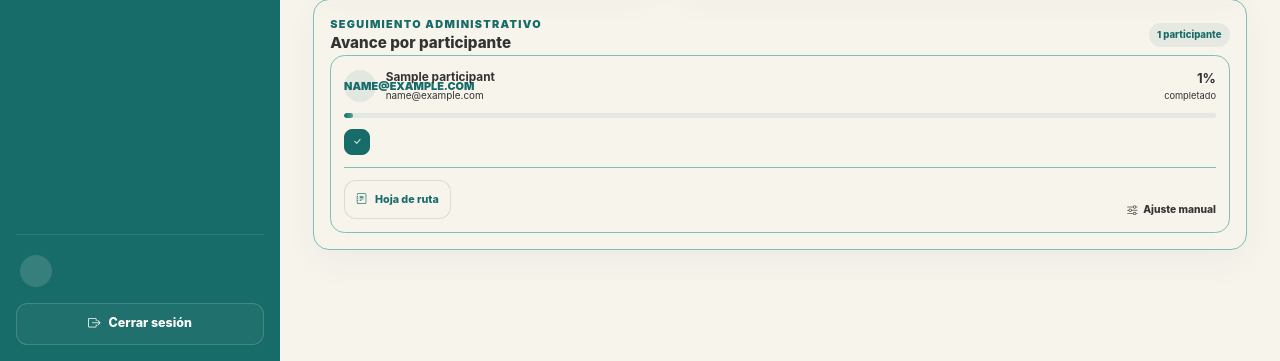
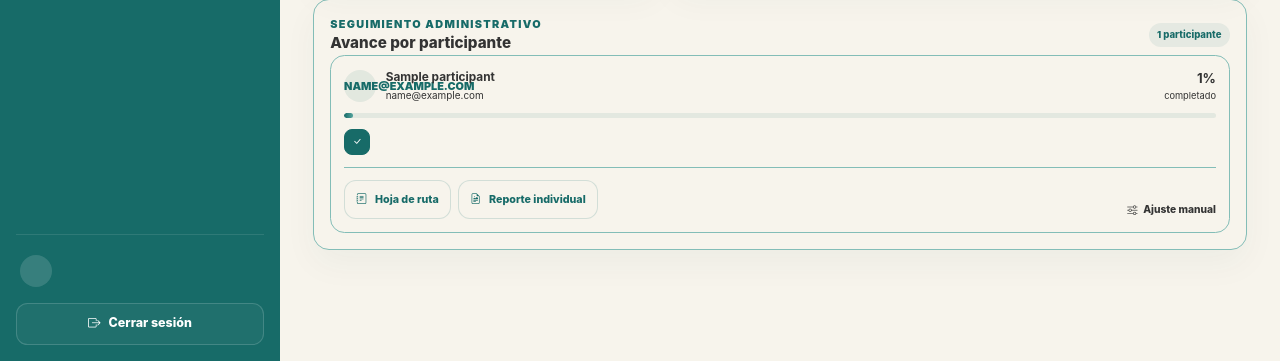
Before and after one commit to CortinezO98/alpes-portal, a Django app: template templates/programs/engagement_detail.html in a window 1280 px wide. Shown: the part 439-800 px from the top of the page. Run offline with Django 5.2, Linux system fonts and the light colour scheme; the template is opened without the code that fills it: most values are stand-ins (such as "Sample title", 1, 10 or a date in 2020); data that the repository does not hold is empty; some libraries are stand-ins or nearby versions.

Commit message:
Agregar acceso a reportes finales desde acompañamiento

```diff
--- a/templates/programs/engagement_detail.html
+++ b/templates/programs/engagement_detail.html
@@ -74,6 +74,13 @@
                 </a>
             {% endfor %}
         </div>
+        {% if engagement.mode == "ORGANIZATIONAL" %}
+        <div class="organization-report-cta">
+            <a class="button button-primary button-compact" href="{% url 'reports:program-organizational' engagement.pk %}">
+                <i class="bi bi-building-check"></i> Reporte organizacional
+            </a>
+        </div>
+        {% endif %}
     </article>
     {% endif %}
 </section>
@@ -133,6 +140,10 @@
                             <i class="bi bi-journal-text"></i>
                             Hoja de ruta
                         </a>
+                        <a class="button button-secondary button-compact" href="{% url 'reports:program-individual' item.pk %}">
+                            <i class="bi bi-file-earmark-richtext"></i>
+                            Reporte individual
+                        </a>
                         {% for progress in item.phase_progress.all %}
                             {% if progress.status == "AVAILABLE" or progress.status == "IN_PROGRESS" or progress.status == "SUBMITTED" or progress.status == "UNDER_REVIEW" or progress.status == "REOPENED" %}
                                 <a class="button button-primary button-compact" href="{% url 'programs:participant-phase-detail' progress.pk %}">
```
